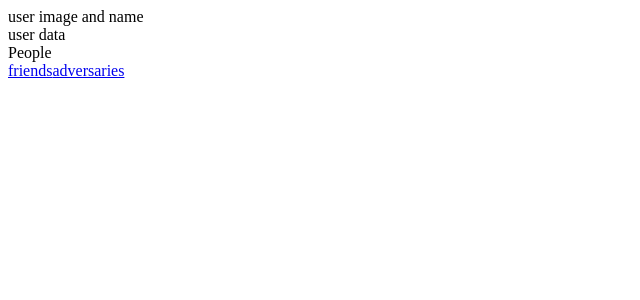
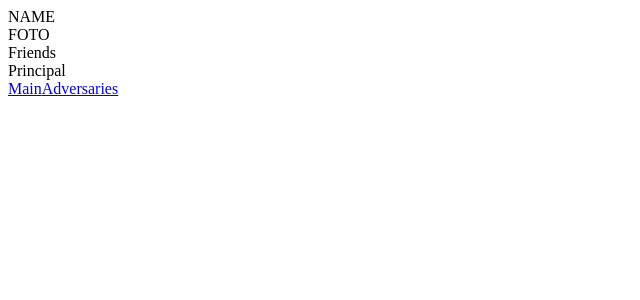
Before and after one commit to llucValerio/social-network, a React (Create React App) app in the folder frontend/: page /friends in a window 1280 px wide. Shown: the top 300 px of the page, without its empty margins (0-640 px from the left). Built offline with nearby package versions, Linux system fonts and the light colour scheme.

Commit message:
Add react browserRouter, routes and links

```diff
--- a/frontend/src/App.jsx
+++ b/frontend/src/App.jsx
@@ -1,17 +1,36 @@
 /* eslint-disable jsx-a11y/anchor-is-valid */
+
 import React from 'react';
+import { BrowserRouter, Switch, Route } from 'react-router-dom';
+
+import Header from './components/Header/Header';
+import Principal from './components/Principal/Principal';
+import Friends from './components/Friends/Friends';
+import Adversaries from './components/Adversaries/Adversaries';
+
 import './App.css';
 
 function App() {
   return (
     <>
-      <header>user image and name</header>
-      <section>user data</section>
-      <aside>People</aside>
-      <a href="#">friends</a>
-      <a href="#">adversaries</a>
+      <BrowserRouter>
+        <Header />
+        <Switch>
+          <Route path="/" exact component={Principal} />
+          <Route path="/" exact component={Principal} />
+          <Route path="/friends" component={Friends} />
+          <Route path="/adversaries" component={Adversaries} />
+        </Switch>
+      </BrowserRouter>
+    </>
 
-    </>
+  // <>
+  //   <header>user image and name</header>
+  //   <section>user data</section>
+  //   <aside>People</aside>
+  //   <a href="#">friends</a>
+  //   <a href="#">adversaries</a>
+  // </>
   );
 }
 
--- /dev/null
+++ b/frontend/src/components/Adversaries/Adversaries.jsx
@@ -0,0 +1,16 @@
+import React from 'react';
+import { Link } from 'react-router-dom';
+
+export default function Adversaries() {
+  return (
+    <section>
+      <div>adversaries</div>
+      <Link to="../Friends">
+        Friends
+      </Link>
+      <Link to="../">
+        Principal
+      </Link>
+    </section>
+  );
+}
--- /dev/null
+++ b/frontend/src/components/Friends/Friends.jsx
@@ -0,0 +1,17 @@
+import React from 'react';
+import { Link } from 'react-router-dom';
+
+export default function Friends() {
+  return (
+    <section>
+      <div>Friends</div>
+      <div>Principal</div>
+      <Link to="../">
+        Main
+      </Link>
+      <Link to="../Adversaries">
+        Adversaries
+      </Link>
+    </section>
+  );
+}
--- /dev/null
+++ b/frontend/src/components/Header/Header.jsx
@@ -0,0 +1,10 @@
+import React from 'react';
+
+export default function Header() {
+  return (
+    <header>
+      <div>NAME</div>
+      <div>FOTO</div>
+    </header>
+  );
+}
--- /dev/null
+++ b/frontend/src/components/Principal/Principal.jsx
@@ -0,0 +1,16 @@
+import React from 'react';
+import { Link } from 'react-router-dom';
+
+export default function Principal() {
+  return (
+    <section>
+      <div>Principal</div>
+      <Link to="../Friends">
+        Friends
+      </Link>
+      <Link to="../Adversaries">
+        Adversaries
+      </Link>
+    </section>
+  );
+}
```
